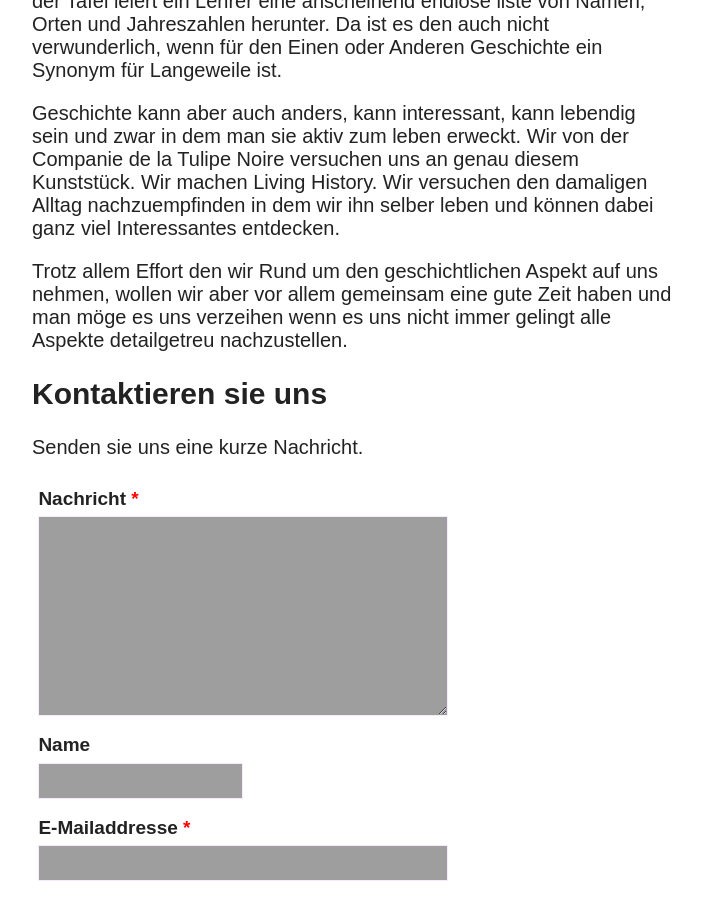
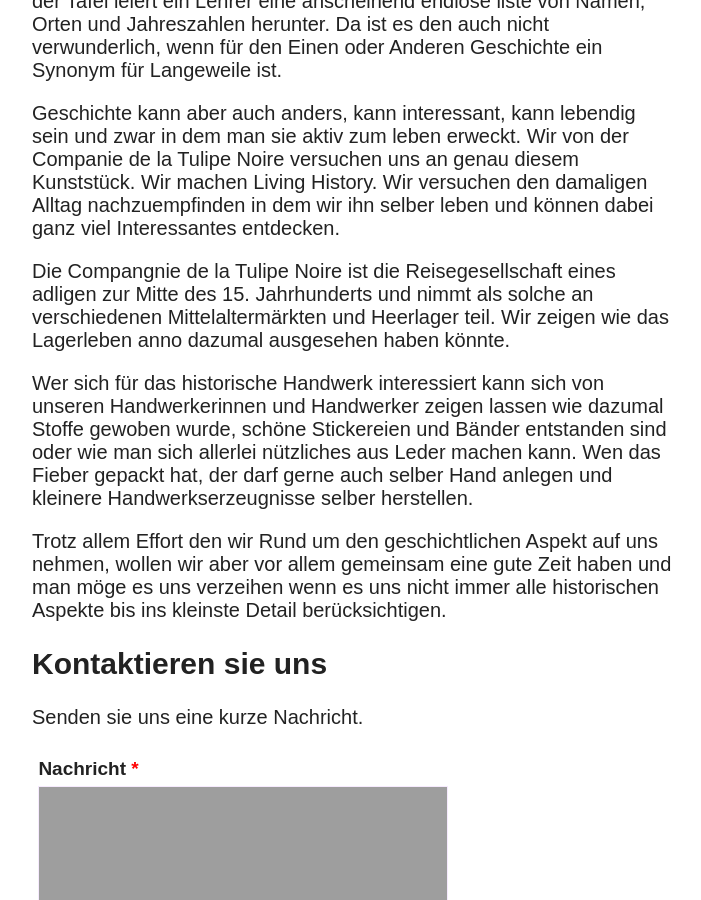
Before and after one commit to corvus-ch/cotuno, a Jekyll site: the page built from about.md, in a window 1280 px wide and 900 px high, scrolled down 501 px. Shown: the whole window, without its empty margins (288-989 px from the left). Built offline with Jekyll 4.4.1, drawn with Linux system fonts in a browser that asks for light colours; nearby versions of some CDN libraries.

Commit message:
Updated about section

```diff
--- a/about.md
+++ b/about.md
@@ -2,12 +2,15 @@
 layout: page
 permalink: /index.html
 ---
-
 Wer kennt es nicht? Das sitzt man hinter einer Schulbank und vorne an der Tafel leiert ein Lehrer eine anscheinend endlose liste von Namen, Orten und Jahreszahlen herunter. Da ist es den auch nicht verwunderlich, wenn für den Einen oder Anderen Geschichte ein Synonym für Langeweile ist.
 
 Geschichte kann aber auch anders, kann interessant, kann lebendig sein und zwar in dem man sie aktiv zum leben erweckt. Wir von der Companie de la Tulipe Noire versuchen uns an genau diesem Kunststück. Wir machen Living History. Wir versuchen den damaligen Alltag nachzuempfinden in dem wir ihn selber leben und können dabei ganz viel Interessantes entdecken.
 
-Trotz allem Effort den wir Rund um den geschichtlichen Aspekt auf uns nehmen, wollen wir aber vor allem gemeinsam eine gute Zeit haben und man möge es uns verzeihen wenn es uns nicht immer gelingt alle Aspekte detailgetreu nachzustellen.
+Die Compangnie de la Tulipe Noire ist die Reisegesellschaft eines adligen zur Mitte des 15. Jahrhunderts und nimmt als solche an verschiedenen Mittelaltermärkten und Heerlager teil. Wir zeigen wie das Lagerleben anno dazumal ausgesehen haben könnte.
+
+Wer sich für das historische Handwerk interessiert kann sich von unseren Handwerkerinnen und Handwerker zeigen lassen wie dazumal Stoffe gewoben wurde, schöne Stickereien und Bänder entstanden sind oder wie man sich allerlei nützliches aus Leder machen kann. Wen das Fieber gepackt hat, der darf gerne auch selber Hand anlegen und  kleinere Handwerkserzeugnisse selber herstellen.
+
+Trotz allem Effort den wir Rund um den geschichtlichen Aspekt auf uns nehmen, wollen wir aber vor allem gemeinsam eine gute Zeit haben und man möge es uns verzeihen wenn es uns nicht immer alle historischen Aspekte bis ins kleinste Detail berücksichtigen.
 
 ## Kontaktieren sie uns
 
```
